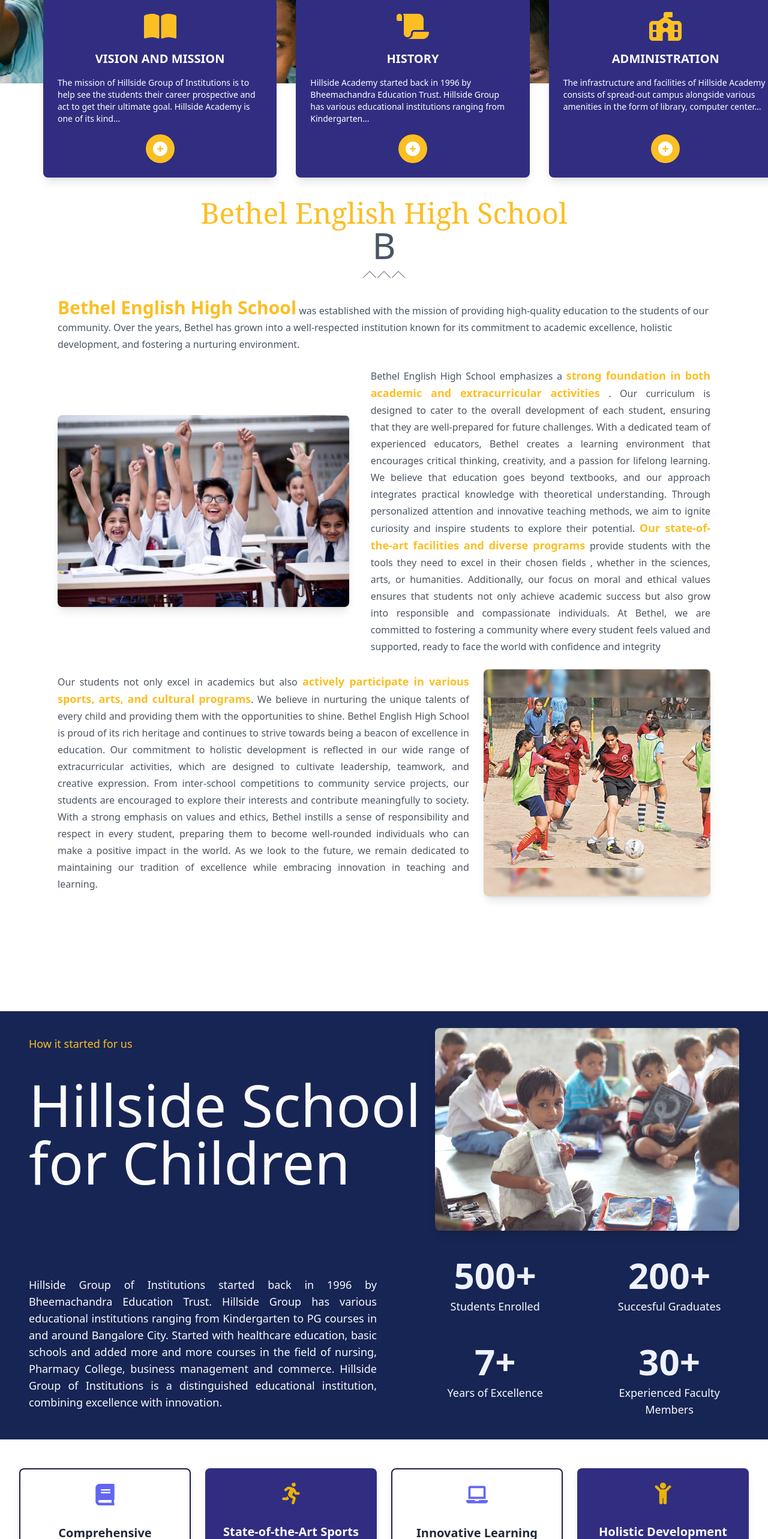
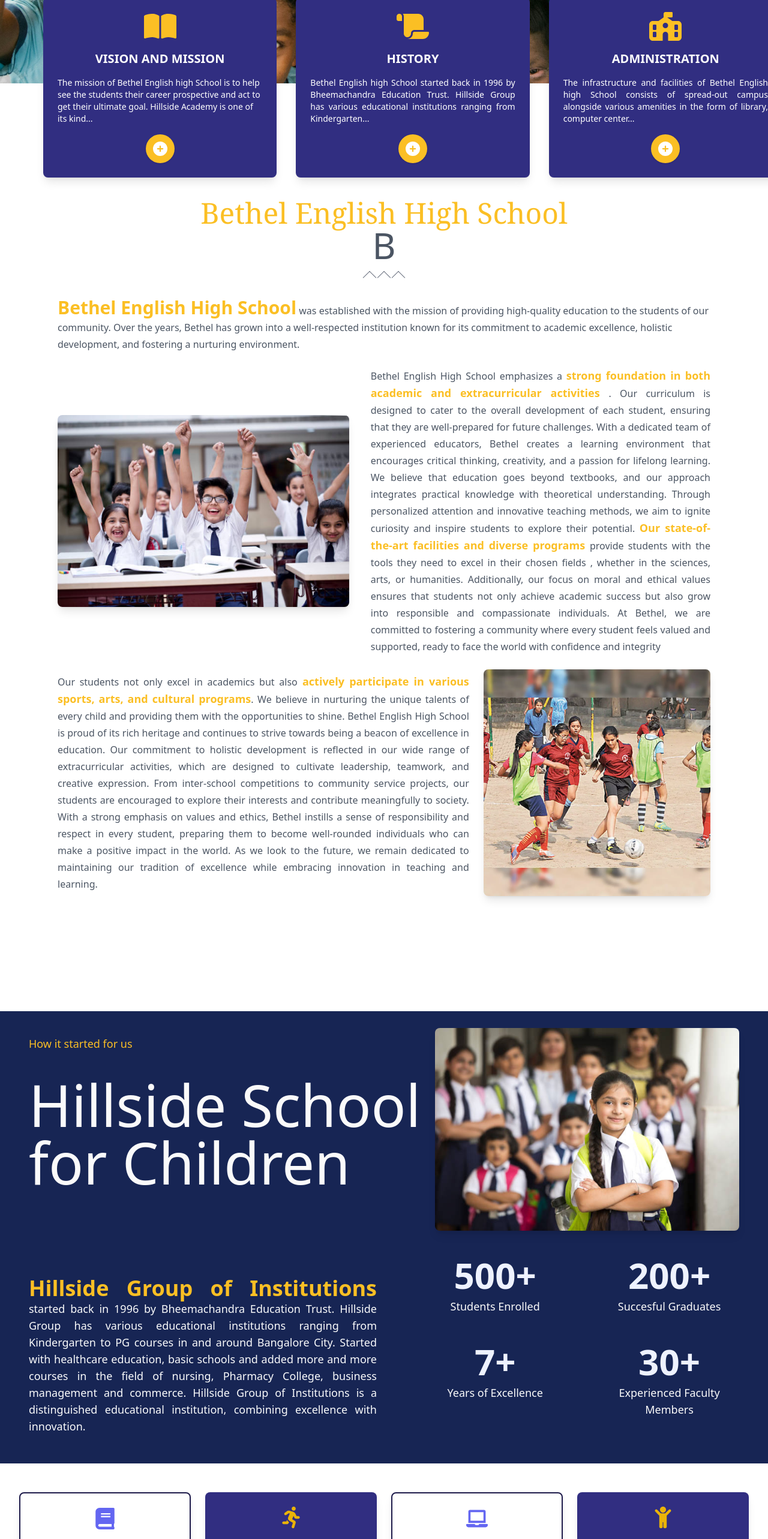
Before and after one commit to akshitchowdhury/hillside_school, a React (Create React App) app: page / in a window 1280 px wide. Shown: the part 780-3346 px from the top of the page at 60% size. Built offline with nearby package versions, Linux system fonts and the light colour scheme.

Commit message:
Text changes2

```diff
--- a/src/component/About/AboutMain/AboutMain.jsx
+++ b/src/component/About/AboutMain/AboutMain.jsx
@@ -1,5 +1,5 @@
-import React from 'react';
-import aboutmain from "../../../assets/hom1.jpg";
+import React from "react";
+import aboutmain from "../../../assets/homeExtra.jpg";
 import AboutCount from "../AboutMain/AboutCount/AboutCount";
 
 const AboutMain = () => {
@@ -9,7 +9,9 @@
         <div className="flex flex-col-reverse lg:flex-row items-start">
           {/* Left side: Title and Paragraph */}
           <div className="lg:w-2/3 w-full lg:pr-3 ">
-        <h3 className='text-amber-400 text-lg text-left my-10'>How it started for us</h3>
+            <h3 className="text-amber-400 text-lg text-left my-10">
+              How it started for us
+            </h3>
             <h2 className="text-4xl lg:text-8xl md:text-7xl font-normal text-left text-gray-800 mb-4">
               Hillside School for Children
             </h2>
@@ -19,7 +21,11 @@
           </div>
           {/* Right side: Image */}
           <div className="lg:w-1/2 w-full">
-          <img src={aboutmain} alt="Hillside School" className="w-full h-auto rounded-lg shadow-lg" />
+            <img
+              src={aboutmain}
+              alt="Hillside School"
+              className="w-full h-auto rounded-lg shadow-lg"
+            />
           </div>
         </div>
       </div>
@@ -29,22 +35,25 @@
         <div className="flex flex-col-reverse lg:flex-row items-start">
           {/* Left side: Title and Paragraph */}
           <div className="lg:w-1/2 w-full lg:pr-3 ">
-
             <p className="text-lg text-left text-gray-600">
-          Hillside Group of Institutions started back in 1996 by Bheemachandra Education Trust.
-          Hillside Group has various educational institutions ranging from Kindergarten to PG courses in and around Bangalore City. Started with healthcare education, basic schools and added more and more courses in the field of nursing, Pharmacy College, business management and commerce.
-          Hillside Group of Institutions is a distinguished educational institution, combining excellence with innovation.
-
+            <span className = "text-4xl text-amber-400 font-semibold">Hillside Group of Institutions </span>started back in 1996 by
+              Bheemachandra Education Trust. Hillside Group has various
+              educational institutions ranging from Kindergarten to PG courses
+              in and around Bangalore City. Started with healthcare education,
+              basic schools and added more and more courses in the field of
+              nursing, Pharmacy College, business management and commerce.
+              Hillside Group of Institutions is a distinguished educational
+              institution, combining excellence with innovation.
             </p>
           </div>
           {/* Right side: Image */}
           <div className="lg:w-1/2 w-full">
-          <AboutCount/>
+            <AboutCount />
           </div>
         </div>
       </div>
     </>
   );
-}
+};
 
 export default AboutMain;
--- a/src/component/Home/HomeAbout.jsx
+++ b/src/component/Home/HomeAbout.jsx
@@ -1,6 +1,6 @@
-import React from 'react';
-import aboutmain from "../../assets/hom1.jpg";
-import HomeCount from '../Home/HomeCount/HomeCount';
+import React from "react";
+import aboutmain from "../../assets/homeExtra.jpg";
+import HomeCount from "../Home/HomeCount/HomeCount";
 
 // const HomeAbout = () => {
 //   return (
@@ -51,12 +51,14 @@
 const HomeAbout = () => {
   return (
     <>
-    <div className=' bg-blue-950 '>
+      <div className=" bg-blue-950 ">
         <div className="container mx-auto px-4 sm:px-6 lg:px-12">
           <div className="flex flex-col-reverse lg:flex-row items-start">
             {/* Left side: Title and Paragraph */}
             <div className="lg:w-2/3 w-full lg:pr-3 ">
-        <h3 className='text-amber-400 text-lg text-left my-10'>How it started for us</h3>
+              <h3 className="text-amber-400 text-lg text-left my-10">
+                How it started for us
+              </h3>
               <h2 className="text-4xl lg:text-8xl md:text-7xl font-normal text-left text-zinc-50 mb-4">
                 Hillside School for Children
               </h2>
@@ -66,7 +68,11 @@
             </div>
             {/* Right side: Image */}
             <div className="lg:w-1/2 py-7 w-full">
-          <img src={aboutmain} alt="Hillside School" className="w-full h-auto rounded-lg shadow-lg" />
+              <img
+                src={aboutmain}
+                alt="Hillside School"
+                className="w-full h-auto rounded-lg shadow-lg"
+              />
             </div>
           </div>
         </div>
@@ -76,23 +82,26 @@
           <div className="flex flex-col-reverse lg:flex-row items-start">
             {/* Left side: Title and Paragraph */}
             <div className="lg:w-1/2 w-full lg:pr-3 ">
-
               <p className="text-lg text-justify text-gray-50">
-          Hillside Group of Institutions started back in 1996 by Bheemachandra Education Trust.
-          Hillside Group has various educational institutions ranging from Kindergarten to PG courses in and around Bangalore City. Started with healthcare education, basic schools and added more and more courses in the field of nursing, Pharmacy College, business management and commerce.
-          Hillside Group of Institutions is a distinguished educational institution, combining excellence with innovation.
-
+                <span className = "text-4xl text-amber-400 font-semibold">Hillside Group of Institutions </span>started back in 1996 by
+                Bheemachandra Education Trust. Hillside Group has various
+                educational institutions ranging from Kindergarten to PG courses
+                in and around Bangalore City. Started with healthcare education,
+                basic schools and added more and more courses in the field of
+                nursing, Pharmacy College, business management and commerce.
+                Hillside Group of Institutions is a distinguished educational
+                institution, combining excellence with innovation.
               </p>
             </div>
             {/* Right side: Image */}
             <div className="lg:w-1/2 w-full">
-          <HomeCount/>
+              <HomeCount />
             </div>
           </div>
         </div>
       </div>
     </>
   );
-}
+};
 
 export default HomeAbout;
--- a/src/component/Nav/NavHome/NavHome.jsx
+++ b/src/component/Nav/NavHome/NavHome.jsx
@@ -15,7 +15,7 @@
             </span>
             <h3 className="text-xl text-white font-semibold mb-4">VISION AND MISSION</h3>
             <p className="text-white text-sm mb-4 text-left h-20">
-              The mission of Hillside Group of Institutions is to help see the students their career prospective and act to get their ultimate goal. Hillside Academy is one of its kind...
+              The mission of Bethel English high School is to help see the students their career prospective and act to get their ultimate goal. Hillside Academy is one of its kind...
             </p>
             <a
   className="bg-amber-400 text-white text-2xl rounded-full
@@ -33,8 +33,8 @@
               <FontAwesomeIcon icon={faScroll} className="text-5xl text-amber-400" />
             </span>
             <h3 className="text-xl text-white font-semibold mb-4">HISTORY</h3>
-            <p className="text-white text-sm h-20 mb-4 text-left">
-              Hillside Academy started back in 1996 by Bheemachandra Education Trust. Hillside Group has various educational institutions ranging from Kindergarten...
+            <p className="text-white text-sm h-20 mb-4 text-justify">
+            Bethel English high School started back in 1996 by Bheemachandra Education Trust. Hillside Group has various educational institutions ranging from Kindergarten...
             </p>
             <a
   className="bg-amber-400 text-white text-2xl rounded-full
@@ -52,8 +52,8 @@
               <FontAwesomeIcon icon={faSchoolFlag} className="text-5xl text-amber-400" />
             </span>
             <h3 className="text-xl text-white font-semibold mb-4">ADMINISTRATION</h3>
-            <p className="text-white text-sm mb-4 text-left h-20">
-              The infrastructure and facilities of Hillside Academy consists of spread-out campus alongside various amenities in the form of library, computer center...
+            <p className="text-white text-sm mb-4 text-justify h-20">
+              The infrastructure and facilities of Bethel English high School consists of spread-out campus alongside various amenities in the form of library, computer center...
             </p>
             <a
   className="bg-amber-400 text-white text-2xl rounded-full
```
Lines whose indentation alone changed are shown as unchanged.
